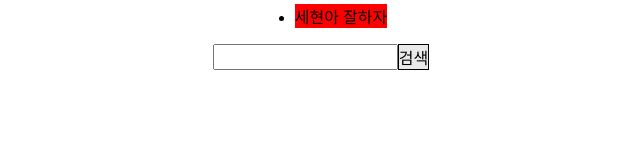
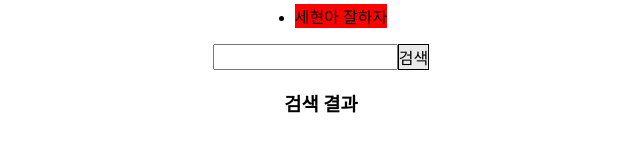
Before and after one commit to LimSeHyeon/FrontEnd, a React (Create React App) app in the folder react-base/: page / in a window 1280 px wide. Shown: the part 178-330 px from the top of the page, without its empty margins (319-959 px from the left). Built offline with nearby package versions, Linux system fonts and the light colour scheme.

Commit message:
WIP: 투두리스트: 검색기능 추가 중

```diff
--- a/react-base/package.json
+++ b/react-base/package.json
@@ -20,7 +20,8 @@
   "eslintConfig": {
     "extends": [
       "react-app",
-      "react-app/jest"
+      "react-app/jest",
+      "prettier"
     ]
   },
   "browserslist": {
--- a/react-base/src/App.js
+++ b/react-base/src/App.js
@@ -5,6 +5,7 @@ import TodoInput from './components/TodoInputComponent';
 import ColorBar from './components/ColorBarComponent';
 import TodoList from './components/TodolistComponent';
 import Search from './components/SearchComponent';
+import SearchResult from './components/SearchResultComponent';
 
 function App() {
   const [inputColor, setInputColor] = useState('red');
@@ -14,13 +15,16 @@ function App() {
     'color': 'red'
   }]);
   const [searchText, setSearchText] = useState('');
+  const [searchTodo, setSearchTodo] = useState([]);
 
   return (
     <div className="App" style={{display:'flex', flexDirection:'column', alignItems:'center'}}>
       <TodoInput inputColor={inputColor} text={text} setText={setText} todoList={todoList} setTodoList={setTodoList}/>
       <ColorBar setInputColor={setInputColor}/>
       <TodoList todoList={todoList}/>
-      <Search setSearchText={setSearchText}/>
+      <Search todoList={todoList} searchText={searchText} setSearchText={setSearchText} searchTodo={searchTodo} setSearchTodo={setSearchTodo} />
+      <SearchResult searchTodo={searchTodo}/>
+
 
   </div>
   );
--- a/react-base/src/components/SearchComponent.js
+++ b/react-base/src/components/SearchComponent.js
@@ -1,11 +1,23 @@
-import React from 'react';
+import React, {useCallback} from 'react';
 
-export default function Search({setSearchText}) {
+export default function Search({todoList, searchText, setSearchText, searchTodo, setSearchTodo}) {
+
+    // const changeSearchText = useCallback((e)=> {
+    //     setSearchText(e.target.value);
+    //     console.log(searchText);
+    // }, [searchText]);
+
+    const changeSearchTodo = useCallback((e) => {
+        setSearchTodo(todoList.filter((todo)=>{
+            return todo.text.includes(e.target.value);
+        }));
+        console.log(searchTodo.length);
+    }, [searchText]);
 
     return (
         <div>
             <div style={{display:'flex'}}>
-                <input onChange={e=>{setSearchText(e.target.value)}}/>
+                <input type="text" onChange={changeSearchTodo}/>
                 <div style={{backgroundColor: '#e9e9e9', borderWidth:'1px', borderStyle:'solid'}}>검색</div>
             </div>
         </div>
--- a/react-base/src/components/SearchResultComponent.js
+++ b/react-base/src/components/SearchResultComponent.js
@@ -0,0 +1,20 @@
+import React, {useCallback} from 'react';
+import TodoItem from './TodoItemComponent';
+
+export default function SearchResult({todoList, searchText}) {
+
+    let tmpTodo = [];
+
+
+
+    return (
+        <div>
+            <h3>검색 결과</h3>
+            <ul>
+                {tmpTodo.map(todo=>(
+                    <TodoItem color={todo.color} text={todo.text} />
+                ))}
+            </ul>
+        </div>
+    )
+}
```
Also changed, not shown: react-base/src/.prettierrc.js (added).
